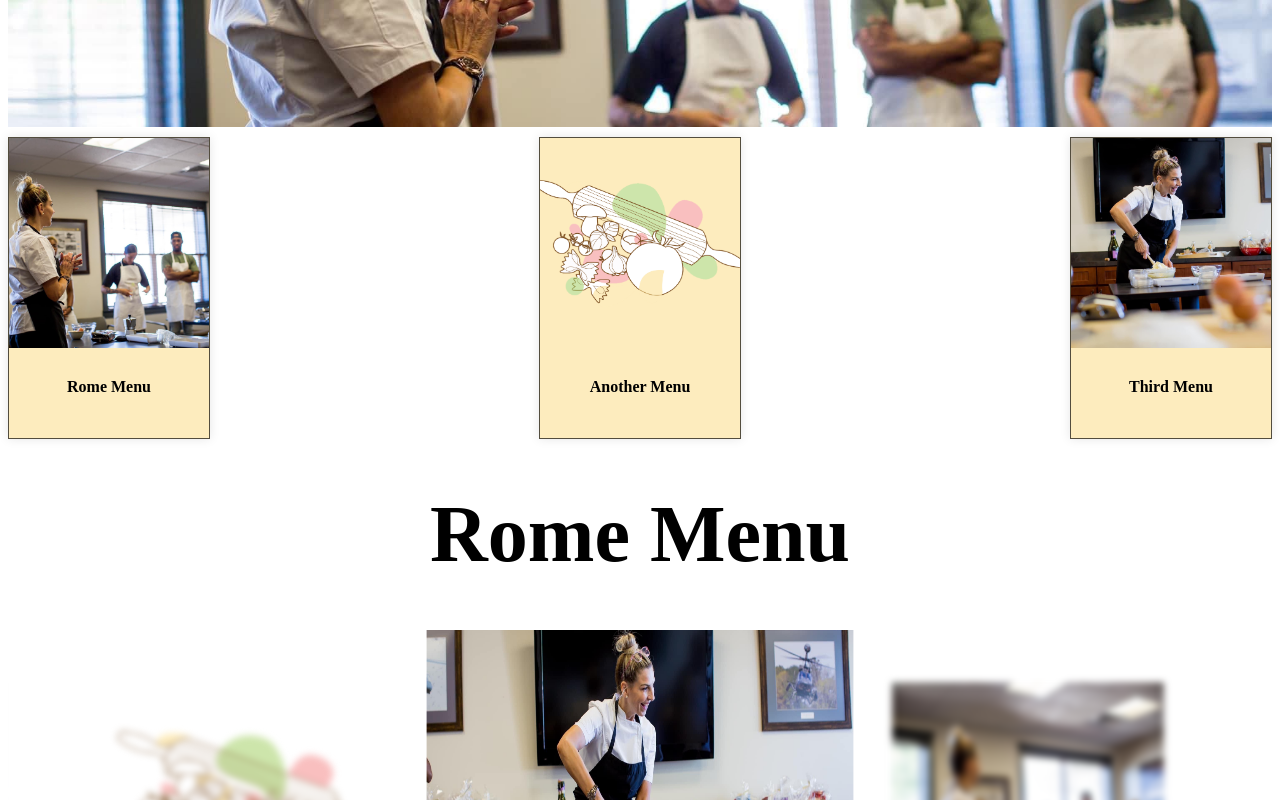
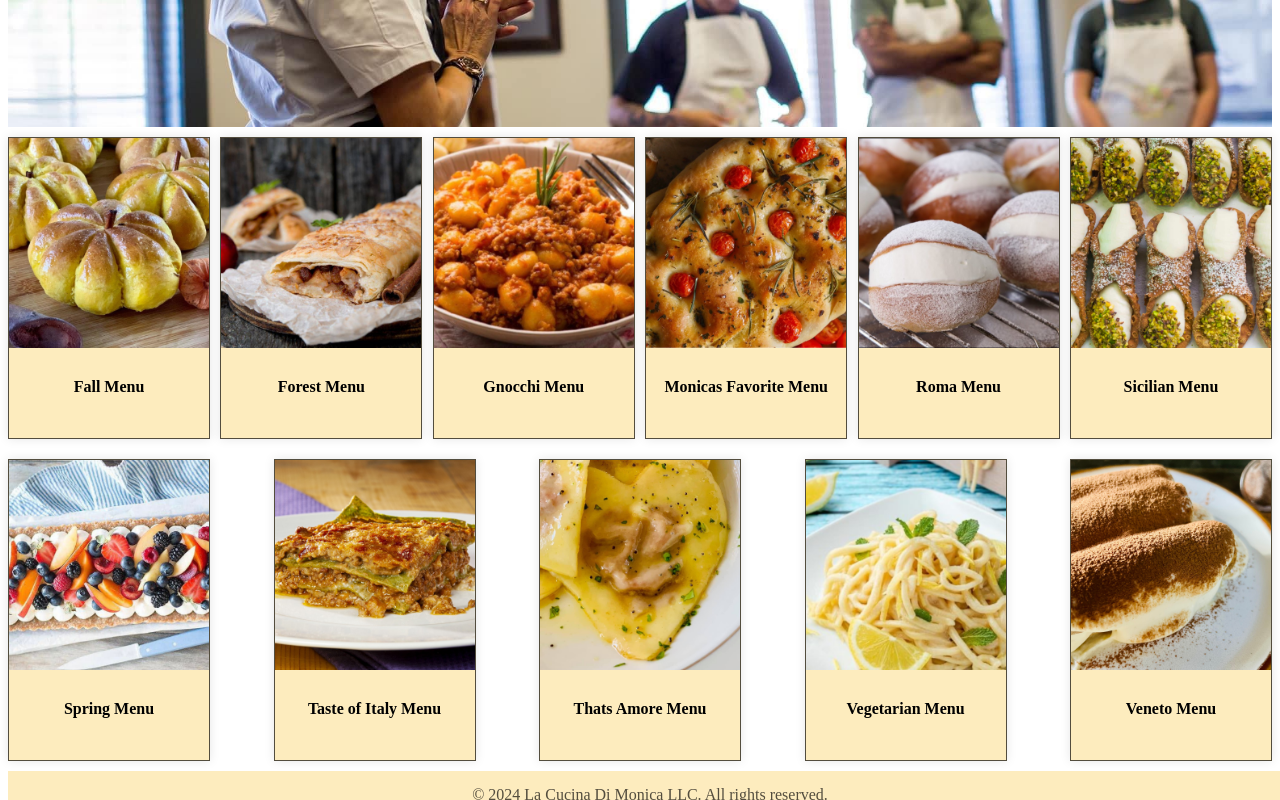
Before and after one commit to djmacy/cucina-di-monica-react, a React (Create React App) app: page /courses in a window 1280 px wide. Shown: the part 400-1200 px from the top of the page. Built offline with nearby package versions, Linux system fonts and the light colour scheme.

Commit message:
added some more menus to the courses page

```diff
--- a/src/components/CourseCard.css
+++ b/src/components/CourseCard.css
@@ -9,6 +9,7 @@
     box-shadow: 0 0 10px rgba(0, 0, 0, 0.1);
     background-color: #fdecbe;
     margin-top: 10px;
+    margin-bottom: 10px;
 }
 
 .course-card:hover {
--- a/src/components/CourseCard.js
+++ b/src/components/CourseCard.js
@@ -20,7 +20,7 @@ const CourseCard = ({ title, imageUrl, id, imageArray}) => {
             <img src={imageUrl} alt={title} className="course-image" />
             <h3 className="course-title">{title}</h3>
             <Modal id={id} isOpen={isModalOpen} onClose={closeModal}>
-                <ThreeCourse imageList={imageArray} title="Rome Menu"/>
+                <ThreeCourse imageList={imageArray} title={title}/>
             </Modal>
 
         </div>
--- a/src/components/pages/Courses.js
+++ b/src/components/pages/Courses.js
@@ -6,21 +6,92 @@ import CourseCard from "../CourseCard";
 import './Courses.css';
 
 //import images for rome menu
-import img1 from "../../images/MonicaTeaching.jpg"
-import img2 from "../../images/MonicaFavicon.png"
-import img3 from "../../images/MonicaSmiling.jpg"
+import img1 from "../../images/MonicaTeaching.jpg";
+import img2 from "../../images/MonicaFavicon.png";
+import img3 from "../../images/MonicaSmiling.jpg";
+//Fall Menu Images
+import butternutSquashRavioli from "../../images/FallMenu/butternutSquashRavioli.png";
+import pumpkinAndCinnamonCake from "../../images/FallMenu/pumpkinAndCinnamonCake.png";
+import pumpkinBread from "../../images/FallMenu/pumpkinBread.png";
+import pumpkinFlan from "../../images/FallMenu/pumpkinFlan.png";
+//Forest Menu Images
+import appleStrudel from "../../images/ForestMenu/appleStrudel.png";
+import gulaschAndPolenta from "../../images/ForestMenu/gulaschAndPolenta.png";
+import pappardelleWithPorciniMushrooms from "../../images/ForestMenu/pappardelleWithPorciniMushrooms.png";
+//Gnocchi Menu Images
+import gnocchettiSardiWithArugulaPesto from "../../images/GnocchiMenu/gnocchettiSardiWithArugulaPesto.png";
+import gnocchiWithBeefRagu from "../../images/GnocchiMenu/gnocchiWithBeefRagù.png";
+import pannaCottaWithBerries from "../../images/GnocchiMenu/pannaCottaWithBerries.png";
+import rabatonAlessandrini from "../../images/GnocchiMenu/rabatonAlessandrini(RicottaAndSpinachGnocchi).png";
+//Monicas Favorite Menu Images
+import casunziei from "../../images/MonicasFavoriteMenu/casunziei.png";
+import crostataDiMarmellata from "../../images/MonicasFavoriteMenu/crostataDiMarmellata.png";
+import focaccia from "../../images/MonicasFavoriteMenu/focaccia.png";
+//Roma Menu Images
+import maritozzi from "../../images/RomaMenu/maritozzi.png";
+import rigatoniAllAmatriciana from "../../images/RomaMenu/rigatoniAllAmatriciana.png";
+import saltimbocca from "../../images/RomaMenu/saltimbocca.png";
+import suppliAllaRomana from "../../images/RomaMenu/supplìAllaRomana.png";
+//Sicilian Menu Images
+import arancini from "../../images/SicilianMenu/arancini.png";
+import busiateWithTrapanese from "../../images/SicilianMenu/busiateWithTrapanesePesto.png";
+import cannoli from "../../images/SicilianMenu/cannoli.png";
+//Spring Menu
+import fruitAndCreamTart from "../../images/SpringMenu/fruitAndCreamTart.png";
+import crespelleWithCheeseAndSpinach from "../../images/SpringMenu/crespelleWithCheeseAndSpinach.png";
+import savoryCroissant from "../../images/SpringMenu/savoryCroissant.png";
+//Taste of Italy Menu
+import baciDiDama from "../../images/TasteOfItaly/baciDiDama.png";
+import lasagneAllaBolognese from "../../images/TasteOfItaly/lasagneAllaBolognese.png";
+import risottoAllaMilanese from "../../images/TasteOfItaly/risottoAllaMilanese.png";
+//Thats Amore Menu
+import danubioSalato from "../../images/ThatsAmoreMenu/danubioSalato.png";
+import eggplantParmigiana from "../../images/ThatsAmoreMenu/eggplantParmigiana.png";
+import heartShapedFilledPasta from "../../images/ThatsAmoreMenu/heartShapedFilledPasta.png";
+import strawberryTiramisu from "../../images/ThatsAmoreMenu/strawberryTiramisù.png";
+//Vegetarian Menu
+import pastaAllaNorma from "../../images/VegetarianMenu/pastaAllaNorma.png";
+import pistacchioTiramisu from "../../images/VegetarianMenu/pistacchioTiramisù.png"
+import spaghettiAllaChittara from "../../images/VegetarianMenu/spaghettiAllaChittarraWithLemonSauce.png";
+//Veneto Menu
+import bigoliWithWhiteRagu from "../../images/VenetoMenu/bigoliWithWhiteRagùSauce.png";
+import braidedBreadWithSorpressaAndAsiage from "../../images/VenetoMenu/braidedBreadWithSopressaAndAsiagoCheese.png";
+import tiramisu from "../../images/VenetoMenu/tiramisù.png";
 
-const romeMenuImages= [img1, img2, img3]
+//import app from "../../App";
+
+//menuArrays
+const fallMenuImages = [pumpkinBread, pumpkinFlan, butternutSquashRavioli, pumpkinAndCinnamonCake];
+const forestMenuImages = [gulaschAndPolenta, pappardelleWithPorciniMushrooms, appleStrudel];
+const gnocchiMenuImages = [gnocchettiSardiWithArugulaPesto, gnocchiWithBeefRagu, rabatonAlessandrini, pannaCottaWithBerries];
+const monicasFavoriteMenuImages = [focaccia, casunziei, crostataDiMarmellata];
+const romeMenuImages= [suppliAllaRomana, rigatoniAllAmatriciana, saltimbocca, maritozzi];
+const sicilianMenuImages = [arancini, busiateWithTrapanese, cannoli];
+const springMenuImages = [savoryCroissant, crespelleWithCheeseAndSpinach, fruitAndCreamTart];
+const tasteOfItalyMenuImages = [risottoAllaMilanese, lasagneAllaBolognese, baciDiDama];
+const thatsAmoreMenuImages = [danubioSalato, heartShapedFilledPasta, eggplantParmigiana, strawberryTiramisu];
+const vegetarianMenuImages = [pastaAllaNorma, spaghettiAllaChittara, pistacchioTiramisu];
+const venetoMenuImages = [braidedBreadWithSorpressaAndAsiage, bigoliWithWhiteRagu, tiramisu];
 const Courses = () => {
     return (
         <div>
             <Header backgroundImage={backgroundImage} title="Courses"/>
             <div className="course-cards-container">
-                <CourseCard imageUrl={img1} title="Rome Menu" id="Rome Card" imageArray={romeMenuImages}/>
-                <CourseCard imageUrl={img2} title="Another Menu" id="Another Menu" imageArray={romeMenuImages}/>
-                <CourseCard imageUrl={img3} title="Third Menu" id="Third Menu" imageArray={romeMenuImages}/>
+                <CourseCard imageUrl={pumpkinBread} title="Fall Menu" id="Fall Card" imageArray={fallMenuImages}/>
+                <CourseCard imageUrl={appleStrudel} title="Forest Menu" id="Forest Menu" imageArray={forestMenuImages}/>
+                <CourseCard imageUrl={gnocchiWithBeefRagu} title="Gnocchi Menu" id="Gnocchi Menu" imageArray={gnocchiMenuImages}/>
+                <CourseCard imageUrl={focaccia} title="Monicas Favorite Menu" id="Monicas Favorite Menu" imageArray={monicasFavoriteMenuImages}/>
+                <CourseCard imageUrl={saltimbocca} title="Roma Menu" id="Roma Menu" imageArray={romeMenuImages}/>
+                <CourseCard imageUrl={cannoli} title="Sicilian Menu" id="Sicilian Menu" imageArray={sicilianMenuImages}/>
             </div>
-            <Slider imageList={romeMenuImages} courseName="Rome Menu" />
+            <div className="course-cards-container">
+                <CourseCard imageUrl={fruitAndCreamTart} title="Spring Menu" id="Spring Menu" imageArray={springMenuImages}/>
+                <CourseCard imageUrl={lasagneAllaBolognese} title="Taste of Italy Menu" id="Taste of Italy Menu" imageArray={tasteOfItalyMenuImages}/>
+                <CourseCard imageUrl={heartShapedFilledPasta} title="Thats Amore Menu" id="Thats Amore Menu" imageArray={thatsAmoreMenuImages}/>
+                <CourseCard imageUrl={spaghettiAllaChittara} title="Vegetarian Menu" id="Vegetarian Menu" imageArray={vegetarianMenuImages}/>
+                <CourseCard imageUrl={tiramisu} title="Veneto Menu" id="Veneto Menu" imageArray={venetoMenuImages}/>
+            </div>
+            {/*<Slider imageList={romeMenuImages} courseName="Rome Menu" />*/}
         </div>
     );
 };
```
